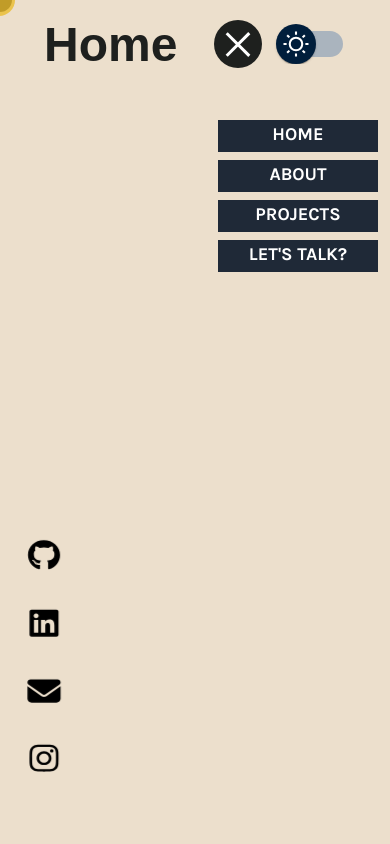
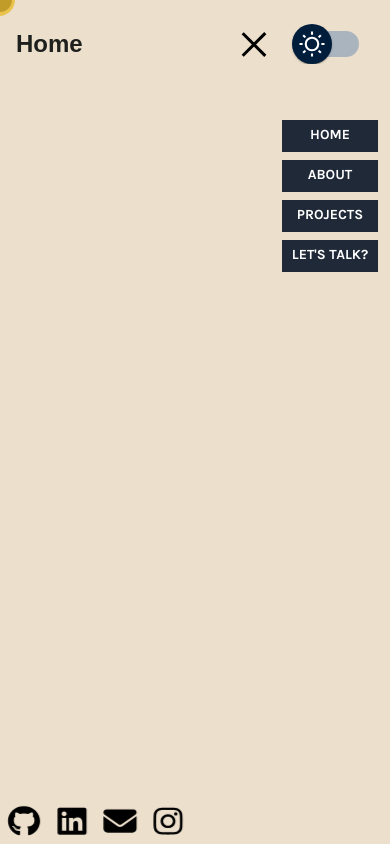
Before and after one commit to premsharma1231/Purvish_Portfolio, a React (Create React App) app: page / in a window 390 px wide. Both pictures are taken after a click on the button 238 px from the left and 44 px from the top of the page. Built offline with nearby package versions, Linux system fonts and the light colour scheme; a web font is replaced by a local one.

Commit message:
Updated code with new features/fixes

```diff
--- a/src/Components/Nav.js
+++ b/src/Components/Nav.js
@@ -14,6 +14,7 @@ gsap.registerPlugin(useGSAP);
 function Navbar() {
   const location = useLocation();
   document.body.style.cursor = "none";
+  document.body.style.overflowX = "none";
 
   // ✅ `WebMode` ka default value `localStorage` se lena chahiye
   const [WebMode, setWebMode] = useState(() => localStorage.getItem("WebMode") || "Light");
@@ -38,7 +39,7 @@ function Navbar() {
     setIsToggled((prevState) => !prevState);
   };
 
-  // ✅ Navbar Links
+
   const navBarContentMiddle = [
     { name: "HOME", path: "/Purvish_Portfolio" },
     { name: "ABOUT", path: "/Purvish_Portfolio/about" },
@@ -46,7 +47,7 @@ function Navbar() {
     { name: "LET'S TALK?", path: "/Purvish_Portfolio/LetsTalk" },
   ];
 
-  // ✅ Dark Mode Toggle Fix
+
   const toggleMode = () => {
     console.log("Toggle button clicked!"); // 👈 Debugging ke liye
     setWebMode((prevMode) => {
@@ -89,24 +90,28 @@ function Navbar() {
 
   return (
     <>
-      <div className={`${bgColor} bg-opacity-30 transition-all z-50 sticky top-0 flex justify-between items-center px-4 py-4 pl-5`}>
-        <li className="text-5xl ml-6 hover:scale-105 transition-all list-none">
+      <div className={`${bgColor} bg-opacity-30 transition-all z-50 sticky top-0 flex justify-between items-center px-0 py-4 pl-2 lg:px-4 lg:pl-5`}>
+        <li className="text-2xl ml-2 hover:scale-105 transition-all list-none
+        sm:text-3xl sm:ml-4
+        md:text-4xl md:ml-5
+        lg:text-5xl lg:ml-6
+        ">
           <a className="text-DarkColor active font-kanit font-bold" aria-current="page" href="#">
             {NavBarText}
           </a>
         </li>
-        <div className="flex w-40 justify-between items-center">
-          <span className="bg-DarkColor rounded-full p-0">
-            <Hamburger color="white" className="p-0" toggled={isToggled} onToggle={handleToggle} />
+        <div className="flex w-40 lg:w-40 justify-between items-center">
+          <span className="bg-transparent lg:bg-DarkColor rounded-full p-0">
+            <Hamburger color="black" className="p-0" toggled={isToggled} onToggle={handleToggle} />
           </span>
-          <Switch onchange={toggleMode} />
+          <Switch onClick={toggleMode} />
         </div>
         <div ref={navRef} className={`absolute top-28 right-1 transition-all text-center flex-col font-bold z-10`}>
           {navBarContentMiddle.map((item, index) => (
             <li
               key={index}
               ref={(el) => (listItemsRef.current[index] = el)}
-              className={`w-40 h-8 ${WebMode === "Light" ? "bg-gray-800" : "bg-white"} text-lg list-none m-2 hover:scale-105 transition-all`}
+              className={`w-24 text-sm p-1 lg:p-0 lg:text-lg lg:w-40 h-8  ${WebMode === "Light" ? "bg-gray-800" : "bg-white"} list-none m-2 hover:scale-105 transition-all`}
             >
               <Link className="text-white active font-Karla transition-all" to={item.path} onClick={() => setNavBarText(item.name)}>
                 {item.name}
--- a/src/Components/Platforms.js
+++ b/src/Components/Platforms.js
@@ -14,11 +14,19 @@ function Platforms(){
     return(
         <>
         {/* hover:left-7 hover:w-9 hover:h-9 */}
-        <div className="ml-5 flex flex-col w-12 items-center fixed bottom-14">
+        <div className="ml-0 flex flex-row w-full justify-between items-center fixed bottom-0
+        sm:flex sm:flex-row sm:fixed sm:bottom-5 sm:w-12 sm:ml-5
+        md:flex md:flex-col md:fixed md:bottom-9 md:w-12 md:ml-5
+        lg:flex lg:flex-col lg:fixed lg:bottom-14 lg:w-12 lg:ml-5
+        ">
 
         {/* <span className="absolute top-0 h-28 w-2 z-10 bg-gray-900 rounded-b"></span> */}
 
-        <div className="flex flex-col justify-between h-64 mt-4">
+        <div className="flex flex-row justify-between items-center h-10 mt-0
+        sm:flex sm:flex-row sm:h-10 sm:mt-4
+        md:flex md:flex-col md:h-64 md:mt-4
+        lg:flex lg:flex-col lg:h-64 lg:mt-4
+        ">
   {/* Github Profile with Tooltip */}
         <Tooltip className="text-xl" title="Github" slots={{transition: Zoom}} arrow placement="right">
           <a href="https://github.com/premsharma1231"
--- a/src/Components/content.js
+++ b/src/Components/content.js
@@ -25,9 +25,9 @@ const Content = () => {
     return (
         <>
                 <div id="typewriter" className="flex flex-col mt-12 justify-center items-center text-center">
-                    <span className="font-Teko font-extrabold text-6xl heyiam">HEY I AM <span id="meraname" className="underline">Purvish Sharma</span></span>
-                    <span className="font-Teko font-extrabold text-6xl">BUT YOU CAN CALL ME <span id="premname" className="underline">Prem</span></span>
-                <span className="w-2/3 m-auto text-2xl font-bold mt-4">I am a <span id="description" className="font-Karla text-yellow-500 font-bold bg-black"></span></span>
+                    <span className="font-Teko font-extrabold text-3xl heyiam lg:text-6xl">HEY I AM <span id="meraname" className="underline">Purvish Sharma</span></span>
+                    <span className="font-Teko font-extrabold text-2xl lg:text-6xl">BUT YOU CAN CALL ME <span id="premname" className="underline">Prem</span></span>
+                <span className="w-2/3 m-auto text-xl font-bold mt-4 lg:text-2xl">I am a <span id="description" className="font-Karla text-yellow-500 font-bold bg-black"></span></span>
                 </div>
         </>
     );
```
